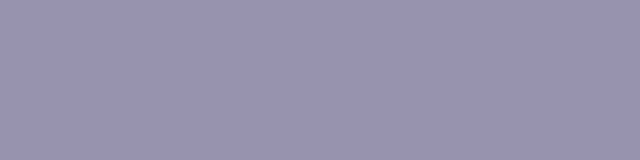
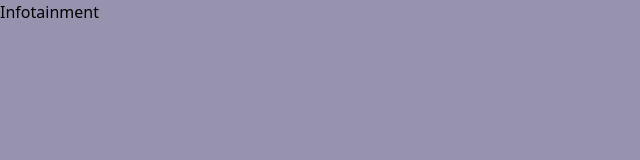
Before and after one commit to drillby/automatization_of_pc, a React (Create React App) app in the folder frontend/: page /infotainment in a window 1280 px wide. Before the commit this address had no page. Shown: the top 160 px of the page, without its empty margins (0-640 px from the left). Built offline with nearby package versions, Linux system fonts and the light colour scheme.

Commit message:
infotainment frontend init

```diff
--- a/frontend/src/App.tsx
+++ b/frontend/src/App.tsx
@@ -3,12 +3,14 @@ import "./index.css";
 import { BrowserRouter as Router, Route, Routes } from "react-router-dom";
 import Spotify from "./pages/Spotify";
 import Tests from "./pages/Tests";
+import Infotainment from "./pages/Infotainment";
 function App() {
 	return (
 		<Router>
 			<Routes>
 				<Route path="/spotify" element={<Spotify />}></Route>
 				<Route path="/dev" element={<Tests />}></Route>
+				<Route path="/infotainment" element={<Infotainment />}></Route>
 			</Routes>
 		</Router>
 	);
--- /dev/null
+++ b/frontend/src/pages/Infotainment.tsx
@@ -0,0 +1,7 @@
+import React from "react";
+
+function Infotainment() {
+	return <div>Infotainment</div>;
+}
+
+export default Infotainment;
```
